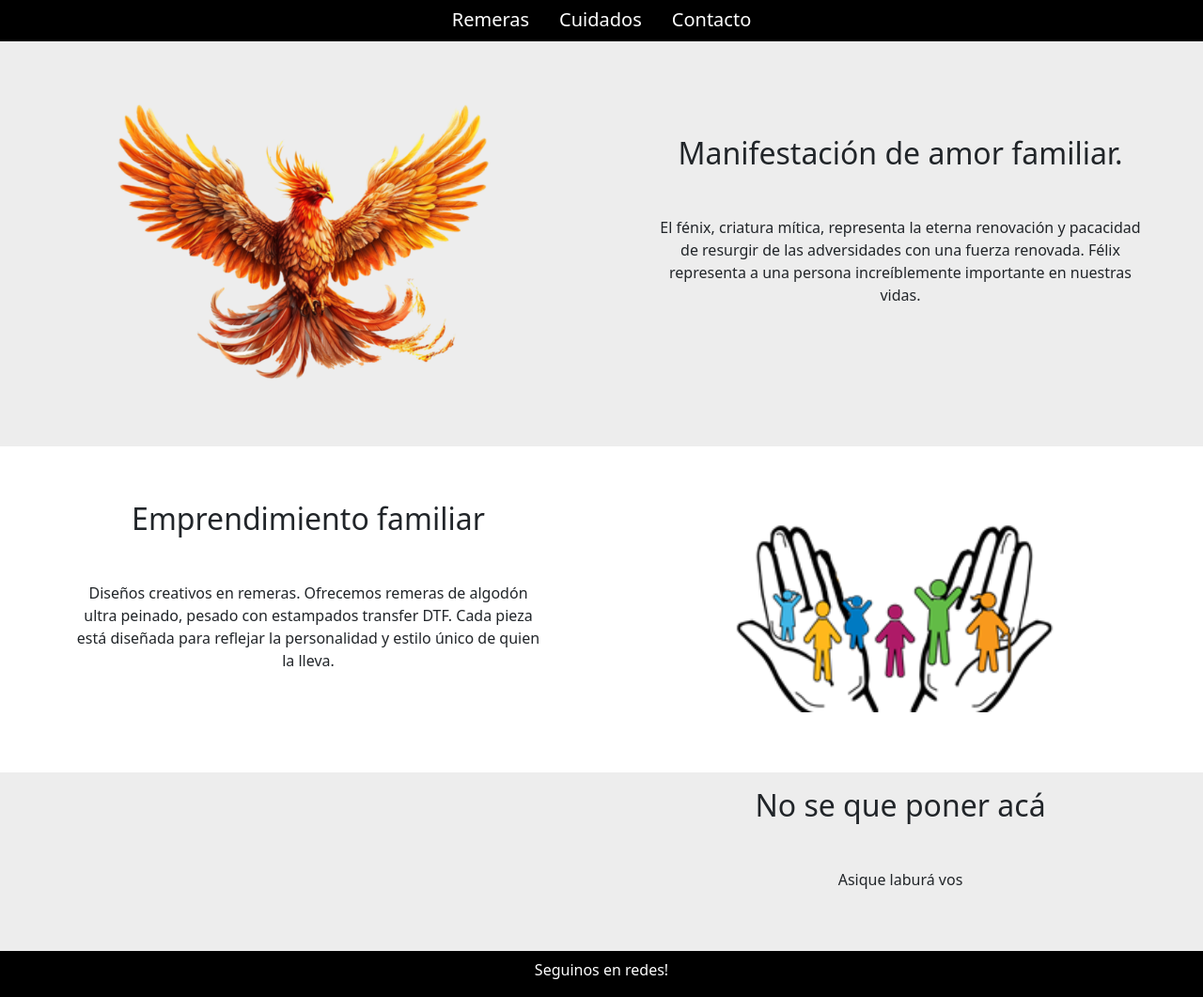
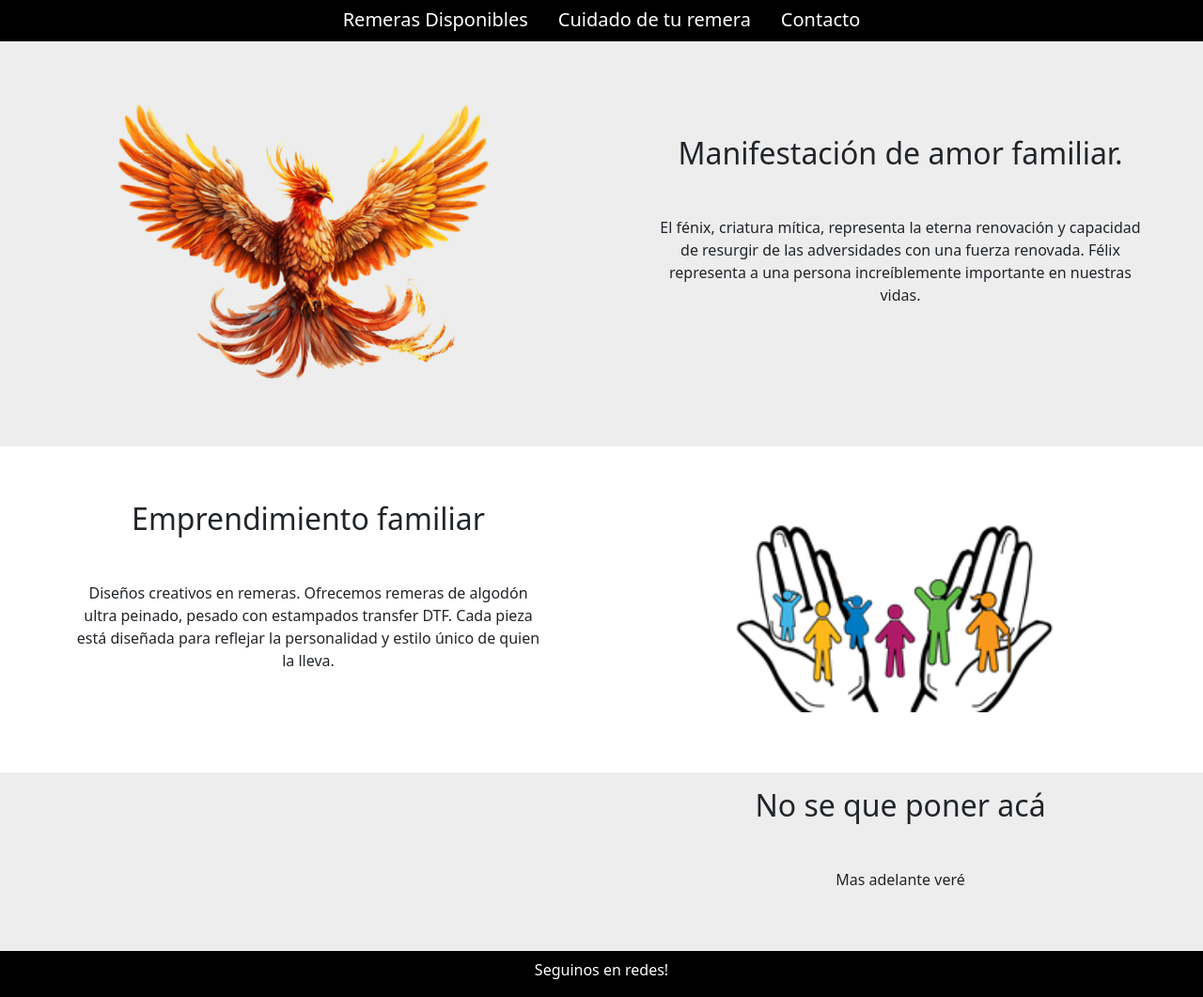
Before and after one commit to danibfernandez/DaniFernandez-PF, a website: page index.html in a window 1280 px wide. Shown: the part 79-1140 px from the top of the page at 94% size. Drawn offline with Linux system fonts and the light colour scheme; a web font is replaced by a local one.

Commit message:
3entrega

```diff
--- a/index.html
+++ b/index.html
@@ -8,7 +8,7 @@
       <link rel="shortcut icon" href="../images/header/logo-ave-felix.webp" type="image/x-icon">
       <title>Ave Félix</title>
       <meta name="description" content="Remeras personalizadas">
-      <meta name="keywords" content="Remeras Ave Felix, Remeras personalizadas, Remeras">
+      <meta name="keywords" content="Remeras Ave Félix, Remeras personalizadas, Remeras">
       <meta property="og:title" content="Ave Félix"/>
       <meta property="og:description" content="">
       <meta property="og:image" content=""/>
@@ -22,10 +22,10 @@
       </ul>
       <ul class="nav justify-content-center">
         <li class="nav-item">
-          <a class="nav-link" href="pages/shirts.html">Remeras</a>
+          <a class="nav-link" href="pages/shirts.html">Remeras Disponibles</a>
         </li>
         <li class="nav-item">
-          <a class="nav-link" href="pages/careful.html">Cuidados</a>
+          <a class="nav-link" href="pages/careful.html">Cuidado de tu remera</a>
         </li>
         <li class="nav-item">
           <a class="nav-link" href="pages/contact.html">Contacto</a>
@@ -39,7 +39,7 @@
          </div>
          <div class="col-sm-12 col-md-6">
             <h2 class="card-title">Manifestación de amor familiar.</h2>
-            <p class="card-text p-5">El fénix, criatura mítica, representa la eterna renovación y pacacidad de resurgir de las adversidades con una fuerza renovada. Félix representa a una persona increíblemente importante en nuestras vidas.</p>
+            <p class="card-text p-5">El fénix, criatura mítica, representa la eterna renovación y capacidad de resurgir de las adversidades con una fuerza renovada. Félix representa a una persona increíblemente importante en nuestras vidas.</p>
          </div>
       </div>
    </section>
@@ -61,7 +61,7 @@
          </div>
          <div class="col-sm-12 col-md-6">
             <h2 class="card-title">No se que poner acá</h2>
-            <p class="card-text p-5">Asique laburá vos</p>
+            <p class="card-text p-5">Mas adelante veré</p>
          </div>
       </div>
    </section>
@@ -72,7 +72,7 @@
          <p class="card-title p-2 footer-title">Seguinos en redes!</p>
          <div class="row-mine">
             <a href=""><i class="fa-brands fa-x-twitter"></i></a>
-            <a href="https://www.instagram.com/aveefeelix/"><i class="fa-brands fa-instagram"></i></a>
+            <a href="https://www.instagram.com/avefeelix/"><i class="fa-brands fa-instagram"></i></a>
             <a href=""><i class="fa-brands fa-youtube"></i></a>
             <a href=""><i class="fa-brands fa-twitch"></i></a>
          </div>
```
Also changed, not shown: pages/careful.html (+2 -2 lines), pages/contact.html (+2 -2 lines), pages/shirts.html (+1 -1 lines).
